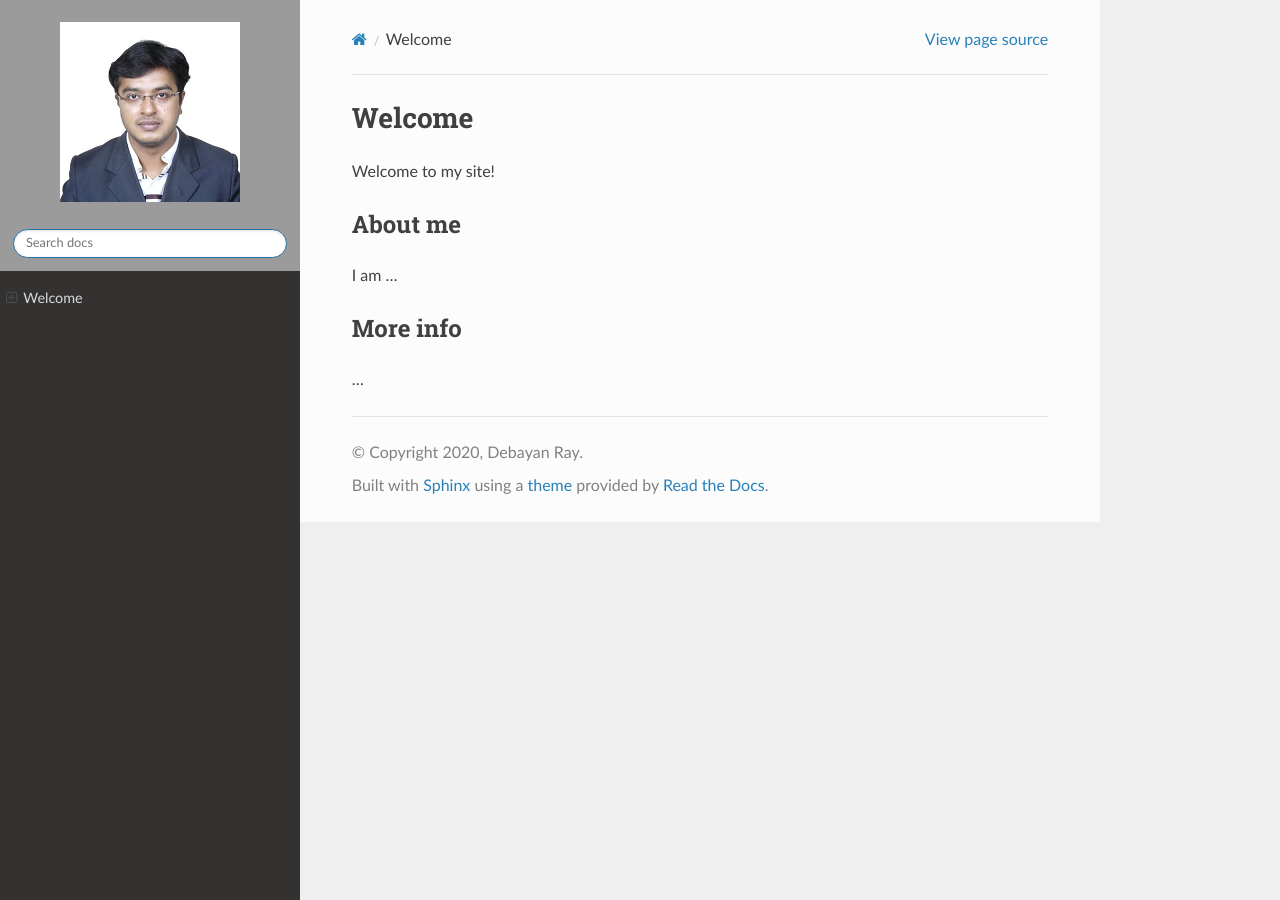
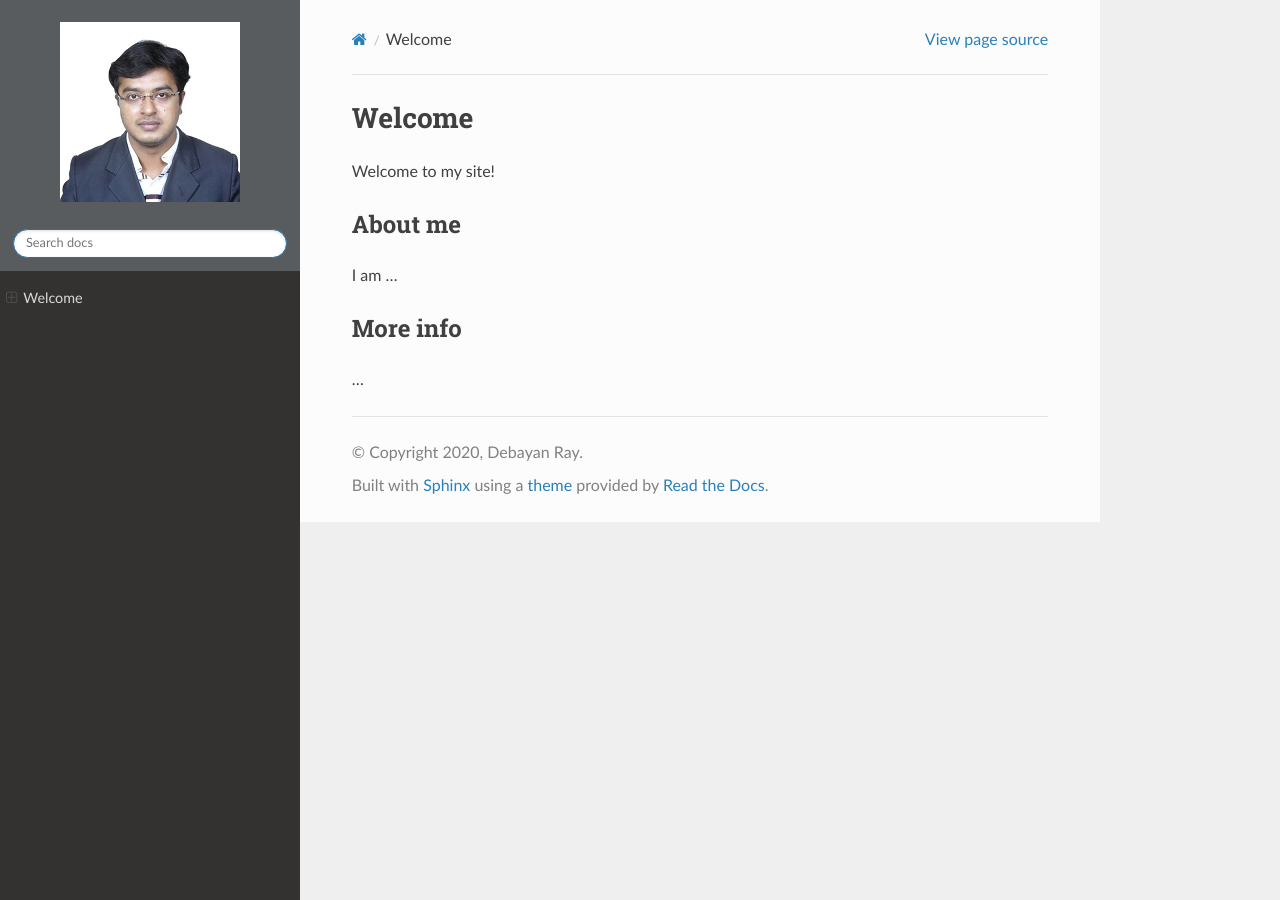
Before and after one commit to debayanray/debayanray.github.io, a Sphinx documentation site: the page built from doc/source/index.rst, in a window 1280 px wide. Built offline with Sphinx 7.4.7 and the Read the Docs theme 2.0.0, drawn with Linux system fonts in a browser that asks for light colours.

Commit message:
Colour change

```diff
--- a/doc/source/conf.py
+++ b/doc/source/conf.py
@@ -109,7 +109,7 @@ html_theme_options = {
     'prev_next_buttons_location': 'bottom',
     'style_external_links': False,
 #     'vcs_pageview_mode': '',
-    'style_nav_header_background': '#9b9b9b',
+    'style_nav_header_background': '#595C5E',
     # Toc options
     'collapse_navigation': True,
     'sticky_navigation': True,
```
Also changed, not shown: 8 other files.
